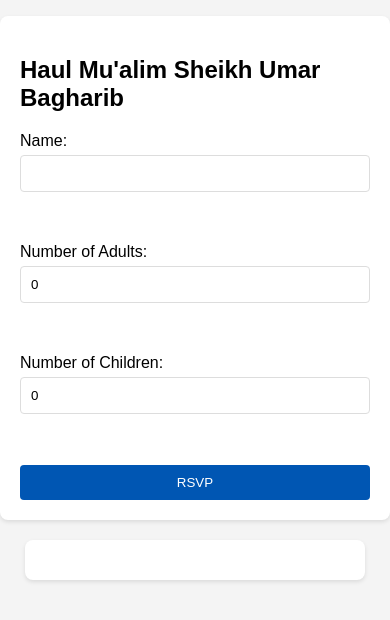
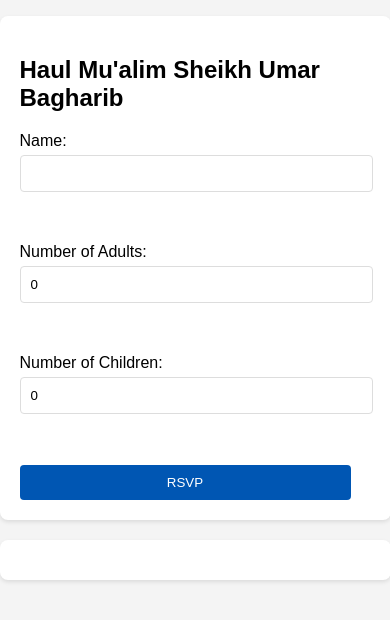
Before and after one commit to sheikh-musa/rsvpform, a website: page index.html in a window 390 px wide. Shown: the part 124-744 px from the top of the page. Drawn offline with nearby package versions, Linux system fonts and the light colour scheme; no server answers.

Commit message:
Add responsive design for RSVP form

```diff
--- a/index.html
+++ b/index.html
@@ -1,6 +1,7 @@
 <!DOCTYPE html>
 <html>
   <head>
+    <meta name="viewport" content="width=device-width, initial-scale=1" />
     <title>RSVP Form</title>
     <script src="https://code.jquery.com/jquery-3.6.0.min.js"></script>
     <style>
@@ -56,6 +57,21 @@
       .rsvp-list p {
         margin: 10px 0;
         line-height: 1.5;
+      }
+
+      /* Responsive Design */
+      @media (max-width: 768px) {
+        .rsvp-form,
+        .rsvp-list {
+          width: 90%;
+          margin: 10px;
+        }
+
+        .rsvp-form input[type="text"],
+        .rsvp-form input[type="number"],
+        .rsvp-form button {
+          width: calc(100% - 20px);
+        }
       }
     </style>
   </head>
```
